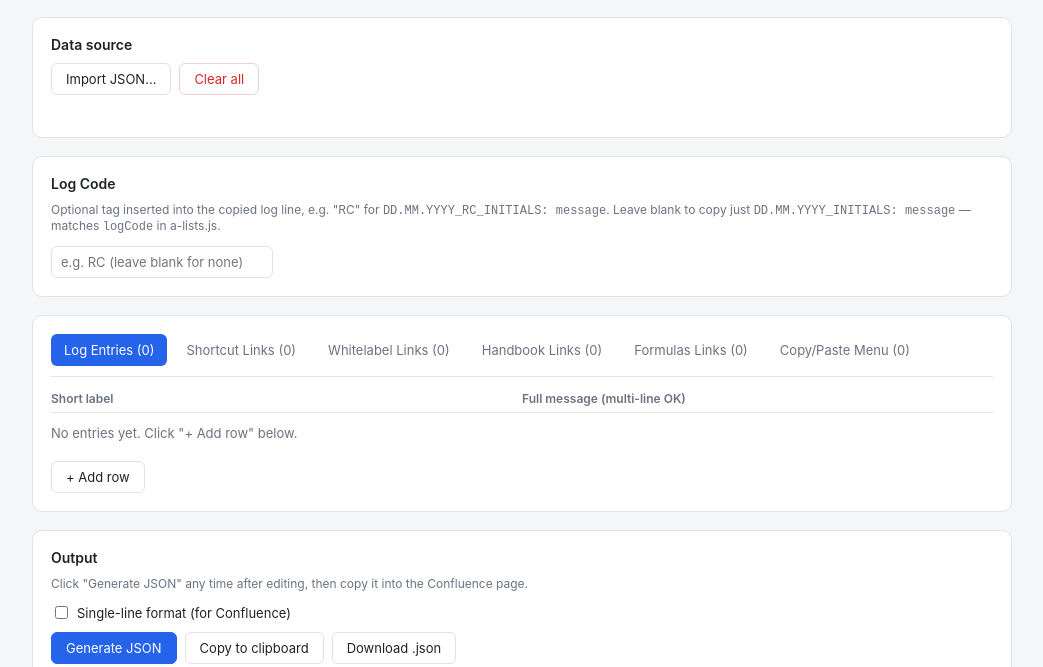
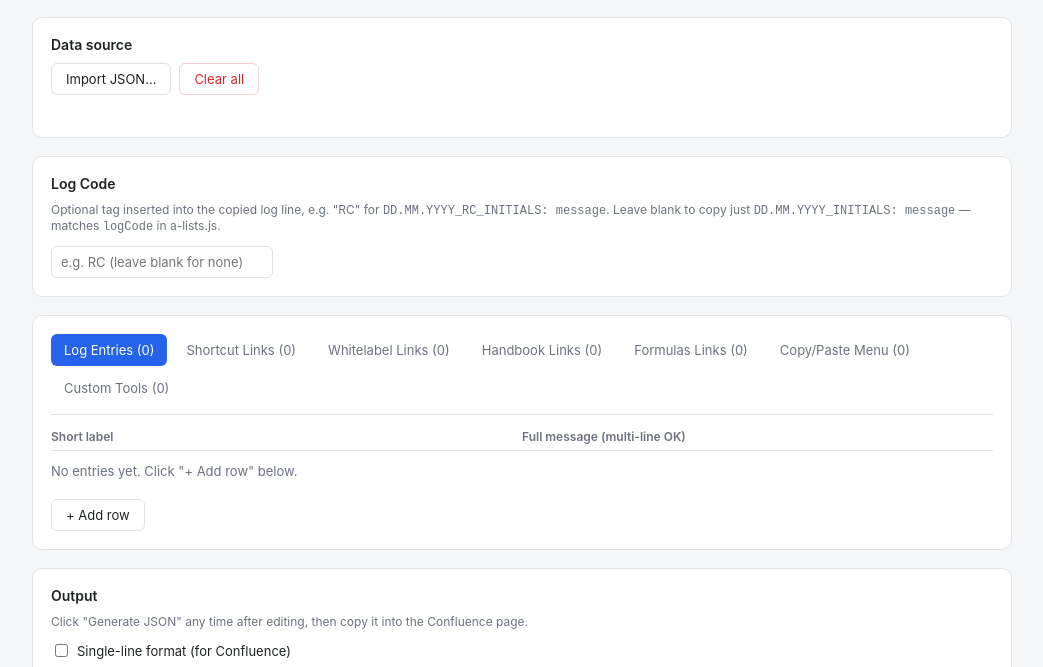
Before and after one commit to royt81/Logger-Settings-Tool, a plain HTML site: page index.html in a window 1280 px wide. Shown: the part 87-754 px from the top of the page, without its empty margins (118-1161 px from the left). Drawn offline with Linux system fonts and the light colour scheme.

Commit message:
update index.html

```diff
--- a/index.html
+++ b/index.html
@@ -142,7 +142,13 @@
     { key:"whitelabelLinks", label:"Whitelabel Links",  type:"link", col1:"URL",          col2:"Label" },
     { key:"handbookLinks",   label:"Handbook Links",    type:"link", col1:"URL",          col2:"Label" },
     { key:"formulasLinks",   label:"Formulas Links",    type:"link", col1:"URL",          col2:"Label" },
-    { key:"copyPasteMenu",   label:"Copy/Paste Menu",   type:"text", col1:"Label shown",  col2:"Text copied (multi-line OK)" }
+    { key:"copyPasteMenu",   label:"Copy/Paste Menu",   type:"text", col1:"Label shown",  col2:"Text copied (multi-line OK)" },
+    // Custom tools shown in the Logger's Tools sidebar (below the built-in
+    // ABC / MP Calculator / IBAN Validator / Compare text / Update Info).
+    // Each entry is a name + URL — e.g. the GitHub Pages URLs of the
+    // externally hosted tools (Balance CSV, Billing PDF Reader, Ticket
+    // Links). Imported by the Logger via Update Info's "customTools" key.
+    { key:"customTools",     label:"Custom Tools",      type:"link", col1:"URL",          col2:"Tool name" }
   ];
 
   // Blank skeleton — one empty key per category, no pre-filled entries.
```
